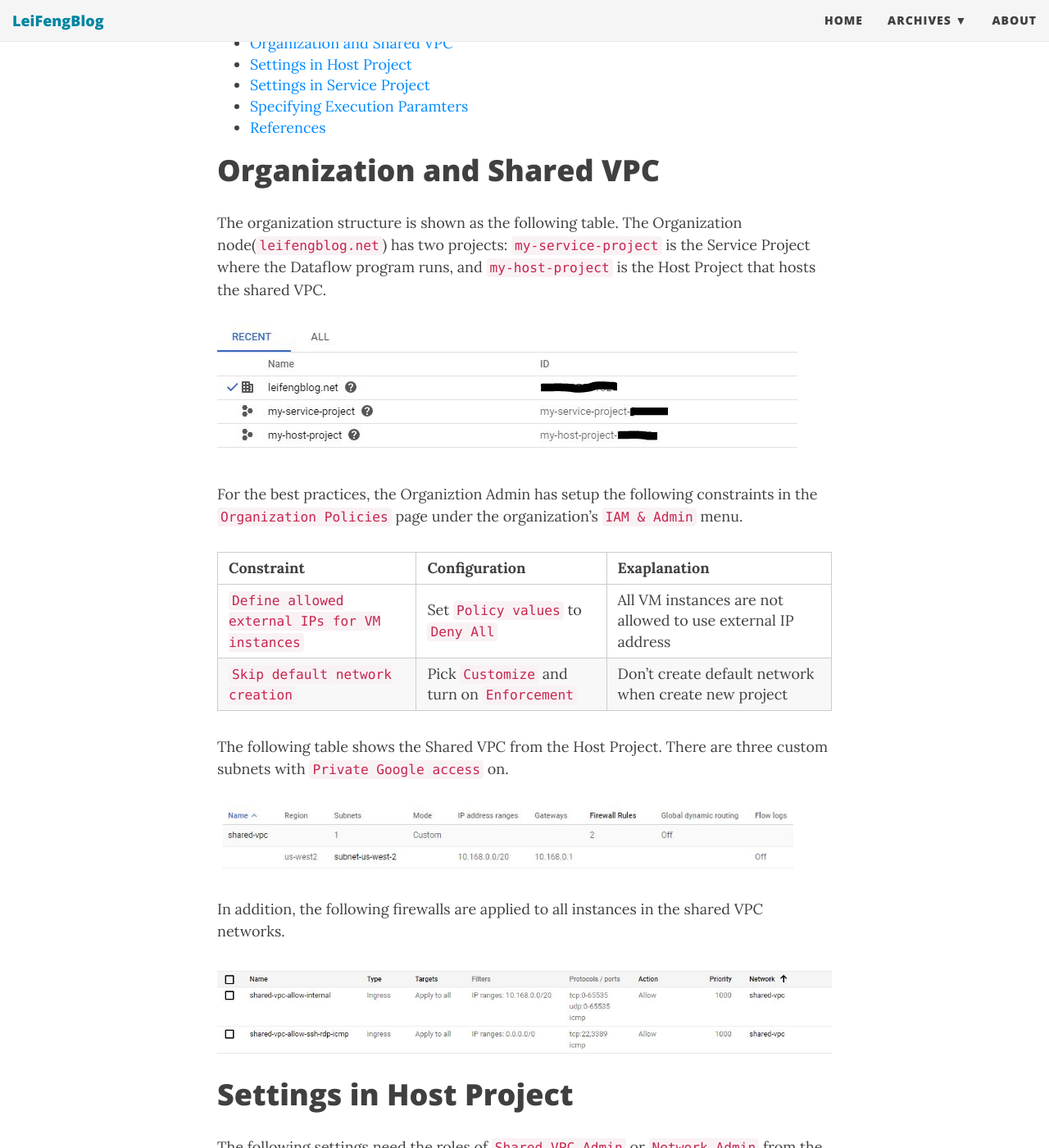
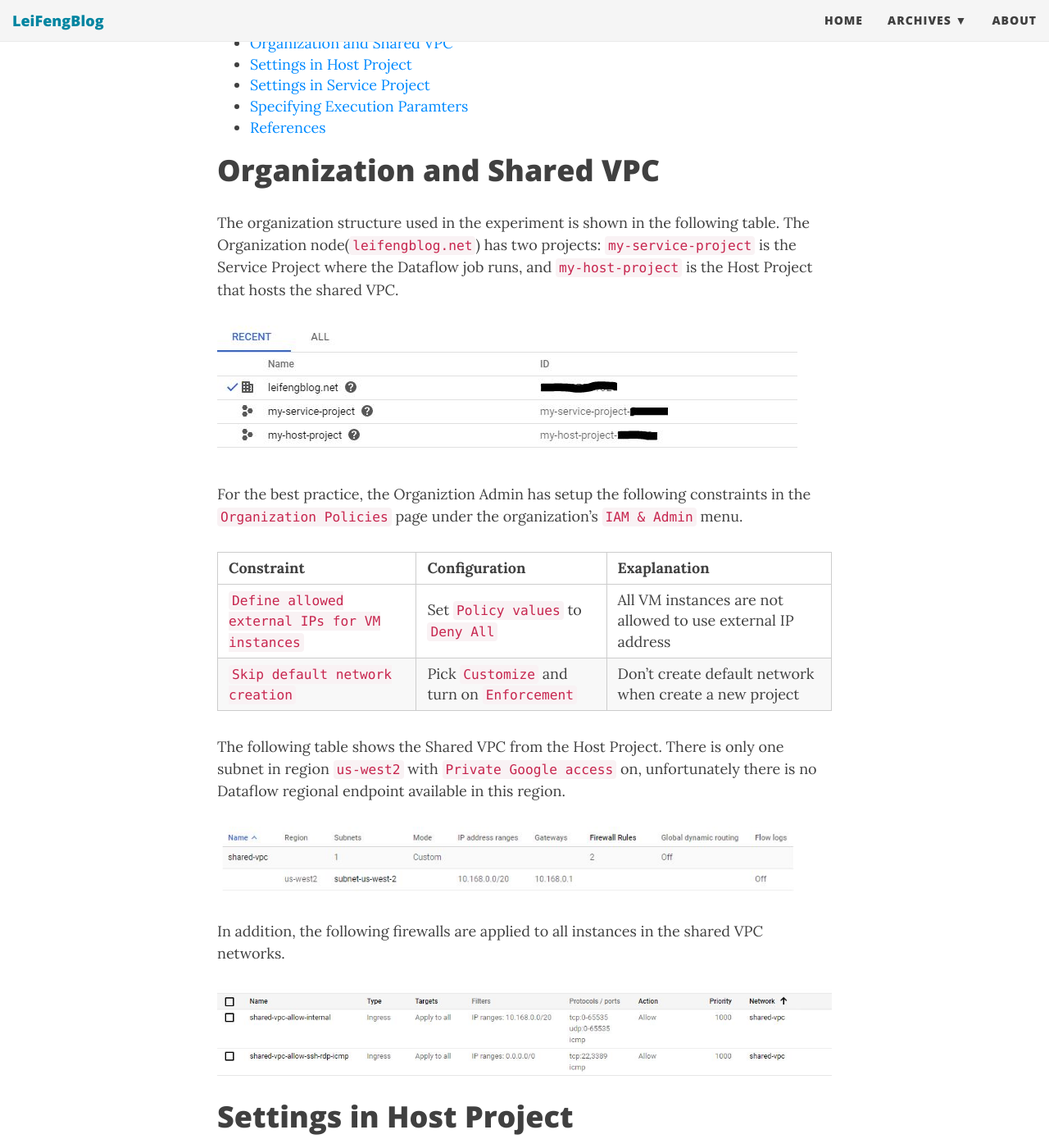
Before and after one commit to stonefl/stonefl.github.io, a Jekyll site: the page built from _posts/2020-01-15-run-dataflow-jobs-in-a-shared-vpc-on-gcp.md, in a window 1280 px wide and 1400 px high, scrolled down 1453 px. Shown: the whole window at 82% size. Built offline with Jekyll 4.4.1, drawn with Linux system fonts in a browser that asks for light colours; nearby versions of some CDN libraries; comment, search, counter and statistics services are not loaded.

Commit message:
Update 2020-01-15-run-dataflow-jobs-in-a-shared-vpc-on-gcp.md

```diff
--- a/_posts/2020-01-15-run-dataflow-jobs-in-a-shared-vpc-on-gcp.md
+++ b/_posts/2020-01-15-run-dataflow-jobs-in-a-shared-vpc-on-gcp.md
@@ -30,18 +30,18 @@
 
 # Organization and Shared VPC
 
-The organization structure is shown as the following table. The Organization node(`leifengblog.net`) has two projects: `my-service-project` is the Service Project where the Dataflow program runs, and `my-host-project` is the Host Project that hosts the shared VPC.
+The organization structure used in the experiment is shown in the following table. The Organization node(`leifengblog.net`) has two projects: `my-service-project` is the Service Project where the Dataflow job runs, and `my-host-project` is the Host Project that hosts the shared VPC.
 
 ![org_structure.JPG]({{site.baseurl}}/img/post/org_structure.JPG)
 
-For the best practices, the Organiztion Admin has setup the following constraints in the `Organization Policies` page under the organization's `IAM & Admin` menu.
+For the best practice, the Organiztion Admin has setup the following constraints in the `Organization Policies` page under the organization's `IAM & Admin` menu.
 
 |   Constraint   |   Configuration      |  Exaplanation |
 | ------------- | -------------  |------------- |
 | `Define allowed external IPs for VM instances` | Set `Policy values` to `Deny All` | All VM instances are not allowed to use external IP address |
-| `Skip default network creation` | Pick `Customize` and turn on `Enforcement` | Don't create default network when create new project |
+| `Skip default network creation` | Pick `Customize` and turn on `Enforcement` | Don't create default network when create a new project |
 
-The following table shows the Shared VPC from the Host Project. There are three custom subnets with `Private Google access` on.
+The following table shows the Shared VPC from the Host Project. There is only one subnet in region `us-west2` with `Private Google access` on, unfortunately there is no Dataflow regional endpoint available in this region.
 
 ![shared-vpc.JPG]({{site.baseurl}}/img/post/shared-vpc.JPG)
 
```
